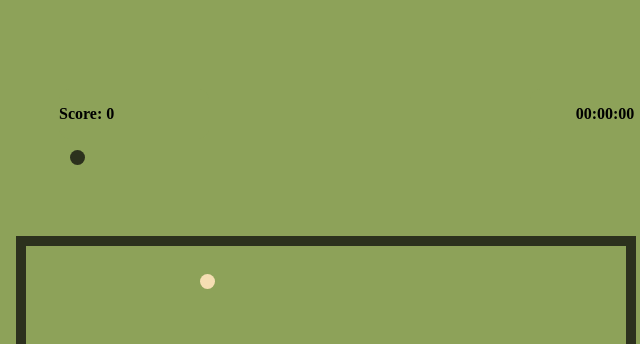
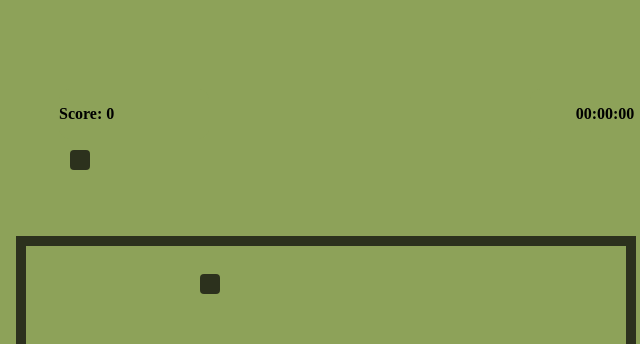
Before and after one commit to Eddieramirez29/Snake, a plain HTML site: page index.html in a window 1280 px wide. Shown: the top 344 px of the page, 314-954 px from the left. Drawn offline with Linux system fonts and the light colour scheme.

Commit message:
snake and food codes of css were combined

```diff
--- a/JSFiles/index.js
+++ b/JSFiles/index.js
@@ -4,7 +4,7 @@ let posX = 384;
 let posY = 150;
 
 //Initial speed
-let speed = 1;
+let speed = 10;
 
 snake.style.left = posX + 'px';
 snake.style.top = posY + 'px';
--- a/styles.scss
+++ b/styles.scss
@@ -4,9 +4,13 @@ $gameBackground: #8da259;
 $snakeColor: #2c311d;
 //border-radius
 $border-radius: 10px;
+$border-radius-items: 20%;
 //sizes for little boxes
 $width: 150px;
 $height: 50px;
+//Sizes for elements
+$width-snake: 20px;
+$height-snake: 20px;
 
 body
 {
@@ -37,13 +41,23 @@ body
     border: 10px solid $snakeColor;
 }
 
-.snake {
-    width: 15px;
-    height: 15px;
+.snake, #food
+{
+    width: $width-snake;
+    height: $height-snake;
     background-color: $snakeColor;
-    border-radius: 50%;
+    border-radius: $border-radius-items;
     position: absolute;
 }
+
+// #food
+// {
+//     width: $width-snake;
+//     height: $height-snake;
+//     background-color: wheat;
+//     border-radius: $border-radius-items;
+//     position: absolute;
+// }
 
 
 .container
@@ -58,12 +72,3 @@ body
     height: $height;
     font-weight: bolder;
 }
-
-#food
-{
-    width: 15px;
-    height: 15px;
-    background-color: wheat;
-    border-radius: 50%;
-    position: absolute;
-}
```
Also changed, not shown: styles.css, 1 other file.
